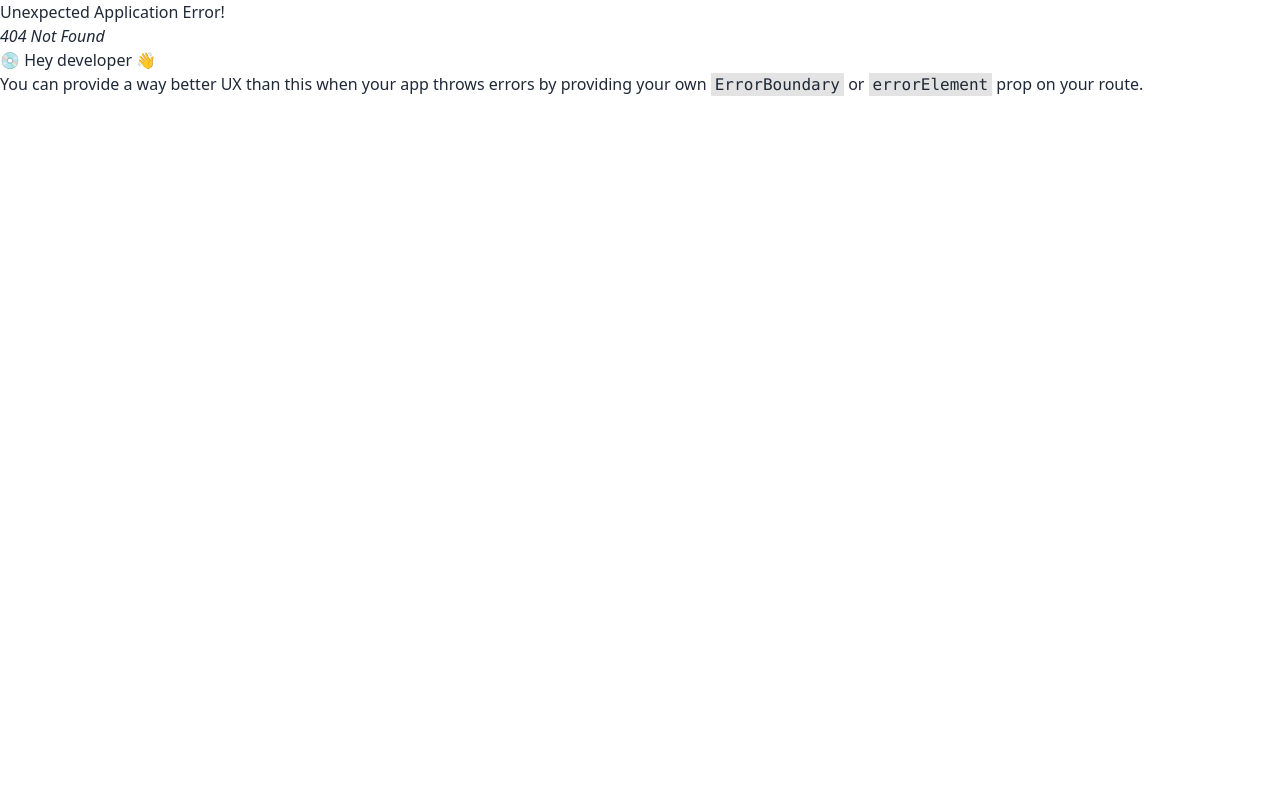
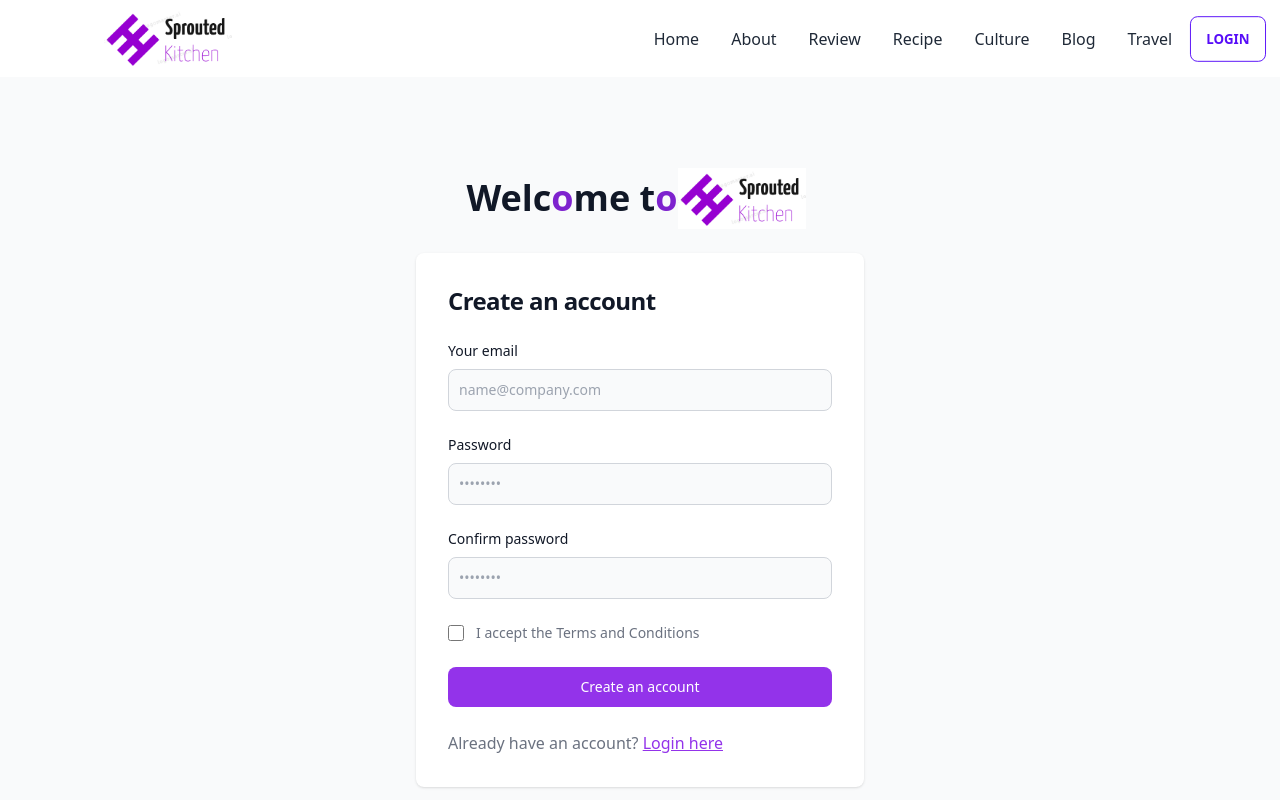
Before and after one commit to SadmanJawad/Assignment-10-Chef-Hunter-Recipe-Client, a React (Vite) app: page /register in a window 1280 px wide. Before the commit this address had no page. Shown: the top 800 px of the page. Built offline with nearby package versions, Linux system fonts and the light colour scheme.

Commit message:
login and register page setup done

```diff
--- a/package.json
+++ b/package.json
@@ -12,6 +12,8 @@
   "dependencies": {
     "daisyui": "^2.51.6",
     "firebase": "^9.21.0",
+    "flowbite": "^1.6.5",
+    "flowbite-react": "^0.4.4",
     "localforage": "^1.10.0",
     "match-sorter": "^6.3.1",
     "react": "^18.2.0",
--- a/src/components/Login/Login/Login.jsx
+++ b/src/components/Login/Login/Login.jsx
@@ -1,10 +1,50 @@
 import React from 'react';
+import companyLogo from '../../../assets/companyLogo.png'
+import { Link } from 'react-router-dom';
 
 const Login = () => {
     return (
-        <div>
-            <h1>Login Page</h1>
+        <section className="bg-gray-50 dark:bg-gray-900">
+        <div className="flex flex-col items-center justify-center px-6 py-8 mx-auto md:h-screen lg:py-0">
+            <Link to='/'  className="flex items-center mb-6 text-2xl font-semibold text-gray-900 dark:text-white">
+                <p className='text-4xl font-bold'>Welc<span className='text-purple-700'>o</span>me t<span className='text-purple-700'>o</span></p>
+                <img className="w-32 mr-2" src={companyLogo} alt="logo" />
+            </Link>
+            <div className="w-full bg-white rounded-lg shadow dark:border md:mt-0 sm:max-w-md xl:p-0 dark:bg-gray-800 dark:border-gray-700">
+                <div className="p-6 space-y-4 md:space-y-6 sm:p-8">
+                    <h1 className="text-xl font-bold leading-tight tracking-tight text-gray-900 md:text-2xl dark:text-white">
+                       Login
+                    </h1>
+                    <form className="space-y-4 md:space-y-6" action="#">
+                        <div>
+                            <label for="email" className="block mb-2 text-sm font-medium text-gray-900 dark:text-white">Your email</label>
+                            <input type="email" name="email" id="email" className="bg-gray-50 border border-gray-300 text-gray-900 sm:text-sm rounded-lg focus:ring-primary-600 focus:border-primary-600 block w-full p-2.5 dark:bg-gray-700 dark:border-gray-600 dark:placeholder-gray-400 dark:text-white dark:focus:ring-blue-500 dark:focus:border-blue-500" placeholder="name@company.com" required=""/>
+                        </div>
+                        <div>
+                            <label for="password" className="block mb-2 text-sm font-medium text-gray-900 dark:text-white">Password</label>
+                            <input type="password" name="password" id="password" placeholder="••••••••" className="bg-gray-50 border border-gray-300 text-gray-900 sm:text-sm rounded-lg focus:ring-primary-600 focus:border-primary-600 block w-full p-2.5 dark:bg-gray-700 dark:border-gray-600 dark:placeholder-gray-400 dark:text-white dark:focus:ring-blue-500 dark:focus:border-blue-500" required=""/>
+                        </div>
+                        <div className="flex items-center justify-between">
+                            <div className="flex items-start">
+                                <div className="flex items-center h-5">
+                                  <input id="remember" aria-describedby="remember" type="checkbox" className="w-4 h-4 border border-gray-300 rounded bg-gray-50 focus:ring-3 focus:ring-primary-300 dark:bg-gray-700 dark:border-gray-600 dark:focus:ring-primary-600 dark:ring-offset-gray-800" required=""/>
+                                </div>
+                                <div className="ml-3 text-sm">
+                                  <label for="remember" className="text-gray-500 dark:text-gray-300">Remember me</label>
+                                </div>
+                            </div>
+                            <a href="#" className="text-sm font-medium text-primary-600 hover:underline dark:text-primary-500">Forgot password?</a>
+                        </div>
+                        <button type="submit" className="w-full text-white bg-purple-600 hover:bg-primary-700 focus:ring-4 focus:outline-none focus:ring-primary-300 font-medium rounded-lg text-sm px-5 py-2.5 text-center dark:bg-primary-600 dark:hover:bg-primary-700 dark:focus:ring-primary-800">Sign in</button>
+
+                        <p className="text-sm font-light text-black dark:text-gray-400">
+                            Don’t have an account yet? <Link to='/register' className="font-medium text-purple-600 underline hover:underline dark:text-primary-500">Register</Link>
+                        </p>
+                    </form>
+                </div>
+            </div>
         </div>
+      </section>
     );
 };
 
--- a/src/components/Login/Register/Register.jsx
+++ b/src/components/Login/Register/Register.jsx
@@ -1,11 +1,123 @@
-import React from 'react';
+import React from "react";
+import companyLogo from '../../../assets/companyLogo.png';
+import { Link } from "react-router-dom";
+
 
 const Register = () => {
-    return (
-        <div>
-            <h1>This is register</h1>
+  return (
+    <section className="bg-gray-50 dark:bg-gray-900">
+      <div className="flex flex-col items-center justify-center px-6 py-8 mx-auto md:h-screen lg:py-0">
+        <Link
+          to='/'
+          className="flex items-center mb-6 text-2xl font-semibold text-gray-900 dark:text-white"
+        >
+            <p className='text-4xl font-bold'>Welc<span className='text-purple-700'>o</span>me t<span className='text-purple-700'>o</span></p>
+          <img
+            className="w-32 mr-2"
+            src={companyLogo}
+            alt="logo"
+          />
+        </Link>
+        <div className="w-full bg-white rounded-lg shadow dark:border md:mt-0 sm:max-w-md xl:p-0 dark:bg-gray-800 dark:border-gray-700">
+          <div className="p-6 space-y-4 md:space-y-6 sm:p-8">
+            <h1 className="text-xl font-bold leading-tight tracking-tight text-gray-900 md:text-2xl dark:text-white">
+              Create an account
+            </h1>
+            <form className="space-y-4 md:space-y-6" action="#">
+              <div>
+                <label
+                  for="email"
+                  className="block mb-2 text-sm font-medium text-gray-900 dark:text-white"
+                >
+                  Your email
+                </label>
+                <input
+                  type="email"
+                  name="email"
+                  id="email"
+                  className="bg-gray-50 border border-gray-300 text-gray-900 sm:text-sm rounded-lg focus:ring-primary-600 focus:border-primary-600 block w-full p-2.5 dark:bg-gray-700 dark:border-gray-600 dark:placeholder-gray-400 dark:text-white dark:focus:ring-blue-500 dark:focus:border-blue-500"
+                  placeholder="name@company.com"
+                  required=""
+                />
+              </div>
+              <div>
+                <label
+                  for="password"
+                  className="block mb-2 text-sm font-medium text-gray-900 dark:text-white"
+                >
+                  Password
+                </label>
+                <input
+                  type="password"
+                  name="password"
+                  id="password"
+                  placeholder="••••••••"
+                  className="bg-gray-50 border border-gray-300 text-gray-900 sm:text-sm rounded-lg focus:ring-primary-600 focus:border-primary-600 block w-full p-2.5 dark:bg-gray-700 dark:border-gray-600 dark:placeholder-gray-400 dark:text-white dark:focus:ring-blue-500 dark:focus:border-blue-500"
+                  required=""
+                />
+              </div>
+              <div>
+                <label
+                  for="confirm-password"
+                  className="block mb-2 text-sm font-medium text-gray-900 dark:text-white"
+                >
+                  Confirm password
+                </label>
+                <input
+                  type="confirm-password"
+                  name="confirm-password"
+                  id="confirm-password"
+                  placeholder="••••••••"
+                  className="bg-gray-50 border border-gray-300 text-gray-900 sm:text-sm rounded-lg focus:ring-primary-600 focus:border-primary-600 block w-full p-2.5 dark:bg-gray-700 dark:border-gray-600 dark:placeholder-gray-400 dark:text-white dark:focus:ring-blue-500 dark:focus:border-blue-500"
+                  required=""
+                />
+              </div>
+              <div className="flex items-start">
+                <div className="flex items-center h-5">
+                  <input
+                    id="terms"
+                    aria-describedby="terms"
+                    type="checkbox"
+                    className="w-4 h-4 border border-gray-300 rounded bg-gray-50 focus:ring-3 focus:ring-primary-300 dark:bg-gray-700 dark:border-gray-600 dark:focus:ring-primary-600 dark:ring-offset-gray-800"
+                    required=""
+                  />
+                </div>
+                <div className="ml-3 text-sm">
+                  <label
+                    for="terms"
+                    className="font-light text-gray-500 dark:text-gray-300"
+                  >
+                    I accept the{" "}
+                    <a
+                      className="font-medium text-primary-600 hover:underline dark:text-primary-500"
+                      href="#"
+                    >
+                      Terms and Conditions
+                    </a>
+                  </label>
+                </div>
+              </div>
+              <button
+                type="submit"
+                className="w-full text-white bg-purple-600 hover:bg-primary-700 focus:ring-4 focus:outline-none focus:ring-primary-300 font-medium rounded-lg text-sm px-5 py-2.5 text-center dark:bg-primary-600 dark:hover:bg-primary-700 dark:focus:ring-primary-800"
+              >
+                Create an account
+              </button>
+              <p className="text-md font-light text-gray-500 dark:text-gray-400">
+                Already have an account?{" "}
+                <Link
+                  to='/login'
+                  className="font-medium underline text-purple-600 hover:underline dark:text-primary-500"
+                >
+                  Login here
+                </Link>
+              </p>
+            </form>
+          </div>
         </div>
-    );
+      </div>
+    </section>
+  );
 };
 
 export default Register;
--- a/src/components/Shared/Header/Header.jsx
+++ b/src/components/Shared/Header/Header.jsx
@@ -63,6 +63,9 @@ const Header = () => {
         <div className="navbar-center hidden lg:flex">
           <ul className="menu menu-horizontal px-1">
             <li>
+              <Link to='/'>Home</Link>
+            </li>
+            <li>
               <Link to='/about'>About</Link>
             </li>
             <li>
@@ -81,7 +84,7 @@ const Header = () => {
               <Link to='/'>Travel</Link>
             </li>
             <li>
-            <Link to='/login' className="btn">Login</Link>
+            <Link to='/login' className="btn btn-outline btn-primary">Login</Link>
             </li>
           </ul>
         </div>
--- a/src/layout/MainLayout.jsx
+++ b/src/layout/MainLayout.jsx
@@ -11,7 +11,6 @@ const MainLayout = () => {
 
             <Outlet></Outlet>
 
-
             <Footer></Footer>
         </div>
     );
--- a/src/main.jsx
+++ b/src/main.jsx
@@ -6,6 +6,7 @@ import MainLayout from './layout/MainLayout.jsx'
 import Home from './components/Home/Home/Home.jsx'
 import About from './components/About/About'
 import Login from './components/Login/Login/Login'
+import Register from './components/Login/Register/Register'
 
 
 const router = createBrowserRouter([
@@ -24,6 +25,10 @@ const router = createBrowserRouter([
       {
         path: '/login',
         element: <Login></Login>
+      },
+      {
+        path: '/register',
+        element: <Register></Register>
       }
     ]
   }
--- a/tailwind.config.js
+++ b/tailwind.config.js
@@ -3,9 +3,10 @@ export default {
   content: [
     "./index.html",
     "./src/**/*.{js,ts,jsx,tsx}",
+    "node_modules/flowbite-react/**/*.{js,jsx,ts,tsx}"
   ],
   theme: {
     extend: {},
   },
-  plugins: [require("daisyui")],
+  plugins: [require("daisyui","flowbite/plugin")],
 }
```
Also changed, not shown: 1 other file (tests, documents, lock files or other folders).
